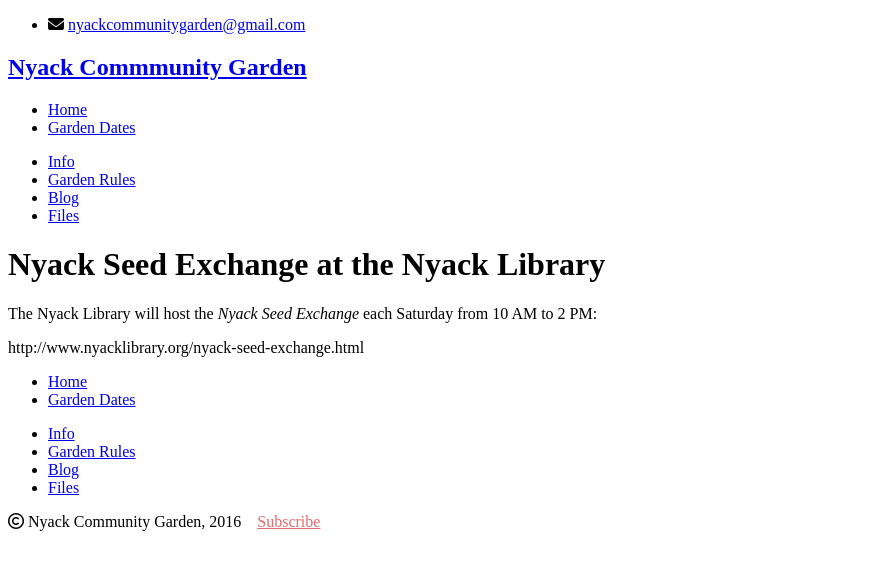
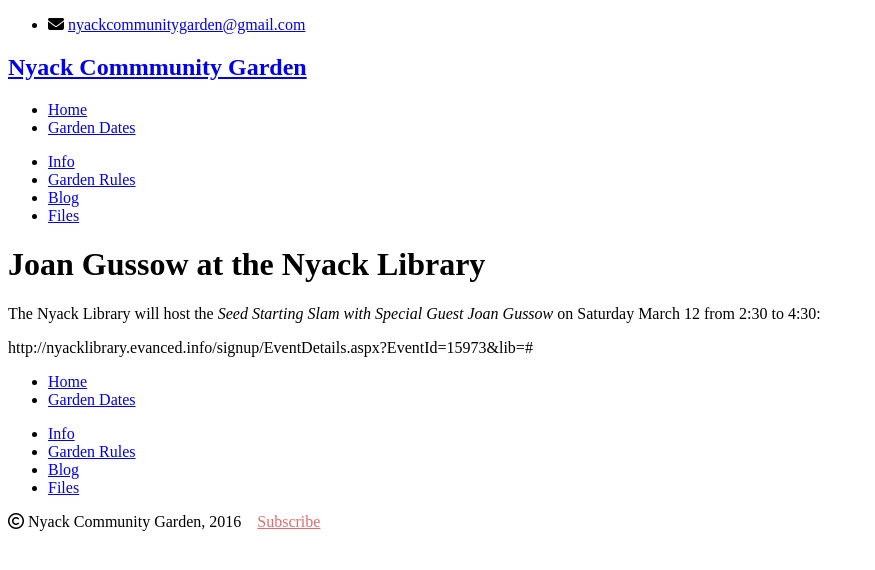
Before and after one commit to bosborne/nyackcommunitygarden, a Jekyll site: the page built from _posts/2016-01-31-past-newsletters.md, in a window 1280 px wide. Shown: the top 570 px of the page, without its empty margins (0-875 px from the left). Built offline with Jekyll 4.4.1, drawn with Linux system fonts in a browser that asks for light colours; nearby versions of some CDN libraries; library files that are not in the unit come from our copies.

Commit message:
Post about Joan Gussow at the library

```diff
--- a/_posts/2016-01-31-past-newsletters.md
+++ b/_posts/2016-01-31-past-newsletters.md
@@ -1,9 +1,9 @@
 ---
 layout: post
 pageclass: blog
-title: "Nyack Seed Exchange at the Nyack Library"
+title: "Joan Gussow at the Nyack Library"
 published: true
 ---
-The Nyack Library will host the *Nyack Seed Exchange* each Saturday from 10 AM to 2 PM:
+The Nyack Library will host the *Seed Starting Slam with Special Guest Joan Gussow* on Saturday March 12 from 2:30 to 4:30:
 
-http://www.nyacklibrary.org/nyack-seed-exchange.html
+http://nyacklibrary.evanced.info/signup/EventDetails.aspx?EventId=15973&lib=#
```
